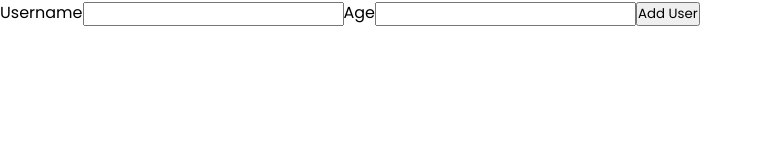
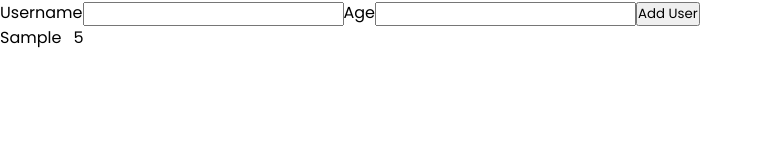
Before and after one commit to Will-Andrade/user-list-reactjs, a React (Vite) app: page / in a window 1280 px wide. Both pictures are taken after typing "Sample", "5" into the empty fields and a click on the button "Add User". Shown: the top 160 px of the page, without its empty margins (0-762 px from the left). Built offline with nearby package versions, Linux system fonts and the light colour scheme.

Commit message:
feat: creates the UserList component (#5)

```diff
--- a/src/App.tsx
+++ b/src/App.tsx
@@ -1,19 +1,25 @@
+import UserList from "@/components/UserList";
 import { useState } from "react";
 import UserForm from "./components/UserForm";
 
+interface User {
+  username: string;
+  age: number;
+  id: string;
+};
+
 function App() {
-  const [enteredUsername, setEnteredUsername] = useState('');
-  const [enteredAge, setEnteredAge] = useState(0);
+  const [enteredData, setEnteredData] = useState<User[]>([]);
 
   const fetchUserDataHandler = (username: string, age: number) => {
-    setEnteredUsername(username);
-    setEnteredAge(age);
+    setEnteredData(prevState => [...prevState, { username, age, id: `user${Math.round(Math.random() * 100)}` }])
   }
 
-  console.log(enteredUsername, enteredAge);
-
   return (
-    <UserForm fetchUserData={fetchUserDataHandler} />
+    <>
+      <UserForm fetchUserData={fetchUserDataHandler} />
+      {enteredData.length > 0 && <UserList users={enteredData} />}
+    </>
   );
 };
 
--- /dev/null
+++ b/src/components/UserList/UserList.component.tsx
@@ -0,0 +1,23 @@
+import User from "@/components/User";
+
+interface User {
+  username: string;
+  age: number;
+  id: string;
+};
+
+export type UserListComponentProps = {
+  users: User[];
+}
+
+const UserListComponent = ({ users }: UserListComponentProps): JSX.Element => {
+  return (
+    <>
+      <ul>
+        {users.map(({ username, age, id }) => <User username={username} age={age} key={id} />)}
+      </ul>
+    </>
+  );
+};
+
+export default UserListComponent;
--- /dev/null
+++ b/src/components/UserList/UserList.container.tsx
@@ -0,0 +1,7 @@
+import UserListComponent, { UserListComponentProps } from "./UserList.component";
+
+const UserList = ({ users }: UserListComponentProps): JSX.Element => {
+  return <UserListComponent users={users} />;
+};
+
+export default UserList;
--- /dev/null
+++ b/src/components/UserList/index.tsx
@@ -0,0 +1,3 @@
+import UserList from "./UserList.container";
+
+export default UserList;
```
